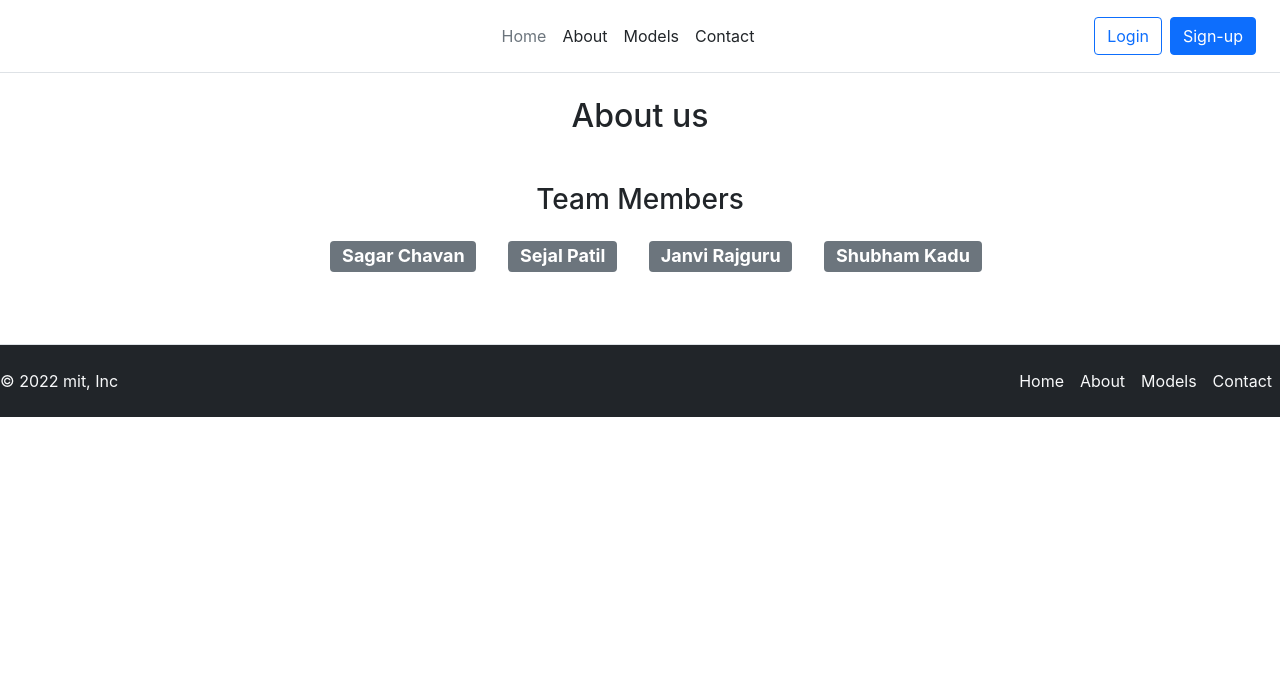
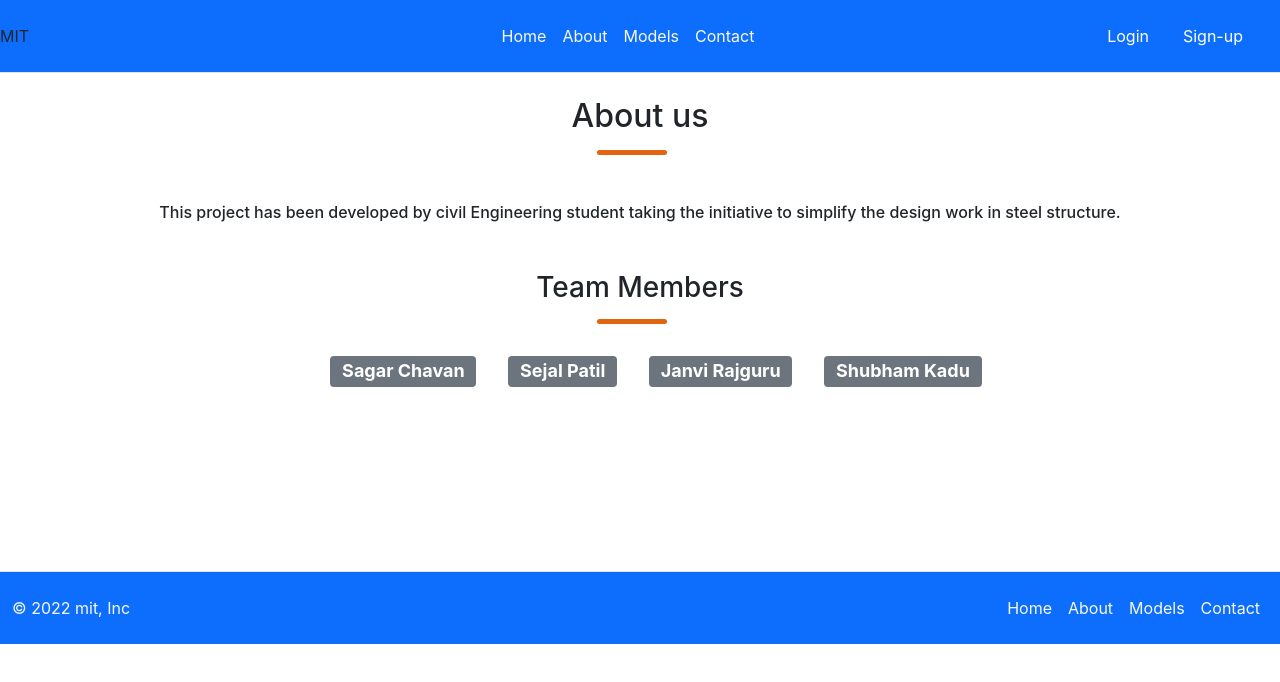
Before and after one commit to abhipatil46/Digital-Book, a React (Create React App) app in the folder digital_book/: page /about in a window 1280 px wide. Shown: the top 682 px of the page. Built offline with nearby package versions, Linux system fonts and the light colour scheme.

Commit message:
project updated

```diff
--- a/digital_book/src/components/About.jsx
+++ b/digital_book/src/components/About.jsx
@@ -1,18 +1,25 @@
 import React from 'react'
-import '../App.css'
+import './css/style.css'
 const About = () => {
   return (
-    <div>
+    <div id='return_maindiv'>
       {/* team Mates */}
       <section>
 
-        <div className='container text-center'>
+        <div className='container text-center' >
           <h2>About us</h2>
           <div className='main_line'></div>
+          <div className='text-center m-5'>
+            <h6>This project has been developed by civil Engineering student
+              taking the initiative to simplify the design work in steel structure.
+            </h6>
+          </div>
           {/* team members div start */}
-          <div className='m-5 '>
+          <div >
           <h3>Team Members</h3>
-          <ul type='none' className='d-flex justify-content-center'>
+          <div className='main_line'></div>
+
+          <ul type='none' className='d-flex justify-content-center m-3'>
           <h4><span class="badge bg-secondary m-3 ">Sagar Chavan</span></h4>
           <h4><span class="badge bg-secondary m-3">Sejal Patil</span></h4>
           <h4><span class="badge bg-secondary m-3">Janvi Rajguru</span></h4>
--- a/digital_book/src/components/Contact.jsx
+++ b/digital_book/src/components/Contact.jsx
@@ -1,8 +1,8 @@
 import React from 'react'
-import '../App.css'
+import './css/style.css'
 const Contact = () => {
   return (
-    <div className='container'>
+    <div className='container mb-3'>
       <section>
         <div className="text-center">
           <h2>Contact Us</h2>
@@ -37,19 +37,23 @@ const Contact = () => {
             {/* contact info start */}
             <div className='contactinfo col-md-6 m-3 '>
               <h4>Contact Info</h4><br />
-              <h5>Address</h5><br/>
+              <h5>Address</h5><br />
               <p>203,Mit College, Aurangabad, Maharashtra,India</p>
-                <br/>
+              <br />
               <h5>Phone</h5>
-                  <p style={{color:'#fd5d52'}}>91+ 9561966060</p><br/>
+              <p style={{ color: '#fd5d52' }}>91+ 9561966060</p><br />
               <h5>Email Address</h5>
-                    <p style={{color:'#fd5d52'}}>sagarchavan644441@gmail.com</p><br/>
+              <p style={{ color: '#fd5d52' }}>sagarchavan644441@gmail.com</p><br />
 
             </div>
 
           </div>
         </div>
       </section>
+
+      <div className='m-5'><br/></div>
+
+
     </div>
   )
 }
--- a/digital_book/src/components/Footer.jsx
+++ b/digital_book/src/components/Footer.jsx
@@ -1,11 +1,12 @@
 import React from 'react'
 import {Link} from 'react-router-dom'
+
 
 const Footer = () => {
   return (
     <div>
       {/* Footer Start */}
-      <footer className="d-flex flex-wrap justify-content-between align-items-center py-3 my-4 border-top bg-dark">
+      <footer id="footer_main" className="container-fluid d-flex flex-wrap justify-content-between align-items-center py-3 my-4 border-top bg-primary">
     <p className="col-md-4 mb-0 text-light">© 2022 mit, Inc</p>
 
     <a href="/" className="col-md-4 d-flex align-items-center justify-content-center mb-3 mb-md-0 me-md-auto link-dark text-decoration-none">
--- a/digital_book/src/components/Home.jsx
+++ b/digital_book/src/components/Home.jsx
@@ -1,9 +1,9 @@
 import React from 'react'
-
+import {Link} from 'react-router-dom'
 const Home = () => {
   return (
-    <div className='container'>
-
+    <div className='container' id='return_maindiv'>
+      {/* <Link to="Damodhar_Ssc.pdf" className='m-5 btn btn-danger'>3D Model</Link> */}
     </div>
   )
 }
--- a/digital_book/src/components/Models.jsx
+++ b/digital_book/src/components/Models.jsx
@@ -3,6 +3,7 @@ import { useState } from 'react'
 import '../App.css'
 import './css/Models.css'
 import { getModelData, SetModelData } from './Models_Data'
+import './css/style.css'
 
 const Models = () => {
 
--- a/digital_book/src/components/Navbar.jsx
+++ b/digital_book/src/components/Navbar.jsx
@@ -4,19 +4,20 @@ import { Link } from 'react-router-dom'
 const Navbar = () => {
   return (
     <div>
-      <header className="d-flex flex-wrap align-items-center justify-content-center justify-content-md-between py-3 mb-4 border-bottom">
-        <a href="/" className="d-flex align-items-center col-md-3 mb-2 mb-md-0 text-dark text-decoration-none">
-        </a>
+      <header className="d-flex flex-wrap align-items-center justify-content-center justify-content-md-between py-3 mb-4 border-bottom bg-primary">
+        <Link to="/" className="d-flex align-items-center col-md-3 mb-2 mb-md-0 text-dark text-decoration-none">
+        MIT
+        </Link>
 
         <ul className="nav col-12 col-md-auto mb-2 justify-content-center mb-md-0">
-          <li><Link to="/" className="nav-link px-2 link-secondary">Home</Link></li>
-          <li><Link to="/about" className="nav-link px-2 link-dark">About</Link></li>
-          <li><Link to="/models" className="nav-link px-2 link-dark">Models</Link></li>
-          <li><Link to="/contact" className="nav-link px-2 link-dark">Contact</Link></li>
+          <li><Link to="/" className="nav-link px-2 link-light">Home</Link></li>
+          <li><Link to="/about" className="nav-link px-2 link-light">About</Link></li>
+          <li><Link to="/models" className="nav-link px-2 link-light">Models</Link></li>
+          <li><Link to="/contact" className="nav-link px-2 link-light">Contact</Link></li>
         </ul>
 
         <div className="col-md-3 me-4 text-end">
-          <button type="button" className="btn btn-outline-primary me-2">Login</button>
+          <button type="button" className="btn btn-primary me-2">Login</button>
           <button type="button" className="btn btn-primary">Sign-up</button>
         </div>
       </header>
--- /dev/null
+++ b/digital_book/src/components/css/style.css
@@ -0,0 +1,17 @@
+
+.main_line{
+    background-color:#e16411;
+    margin-top: 15px;
+    height: 5px;
+    width: 70px;
+    margin-left: 515px;
+    border-radius: 10px;
+  }
+  #footer_main{
+    position: sticky;
+    bottom: 3px;
+
+  }
+  #return_maindiv{
+    height: 450px;
+  }
```
Also changed, not shown: 2 other files (tests, documents, lock files or other folders). Lines whose indentation alone changed are shown as unchanged.
